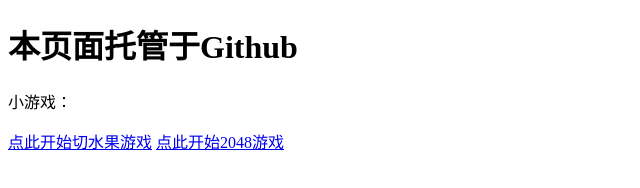
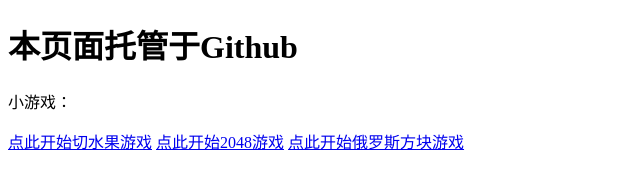
Before and after one commit to zi4dbek-org/img, a plain HTML site: page index.html in a window 1280 px wide. Shown: the whole page, without its empty margins (0-640 px from the left). Drawn offline with Linux system fonts and the light colour scheme.

Commit message:
Update index.html

```diff
--- a/index.html
+++ b/index.html
@@ -8,5 +8,6 @@
     <p>小游戏：</p>
     <a href="/切水果" target="_blank">点此开始切水果游戏</a>
     <a href="/2048" target="_blank">点此开始2048游戏</a>
+    <a href="/俄罗斯方块" target="_blank">点此开始俄罗斯方块游戏</a>
 </body>
 </html>
```
